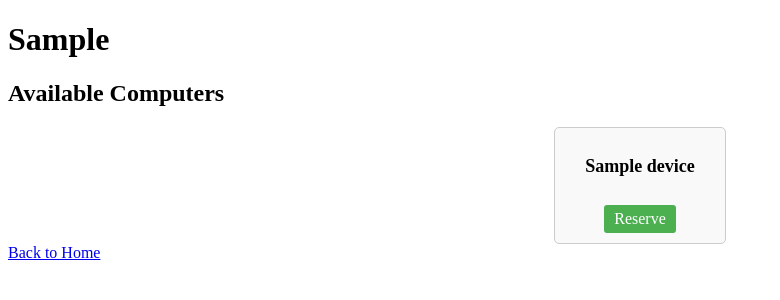
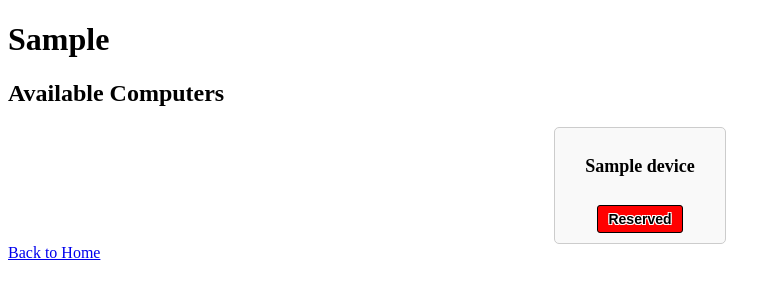
Before and after one commit to notacat1221/EAM-PC-Access-Control, a Flask app: a page that uses templates/room.html in a window 1280 px wide. Shown: the top 300 px of the page, without its empty margins (0-780 px from the left). Run offline with Flask 3, Linux system fonts and the light colour scheme; tables that the repository leaves empty hold one stand-in row (values such as "Sample post").

Commit message:
Login, Registration and Reservation
-Implemented bcrypt for hashing passwords
-Flask forms for login and register
-Basic reservation functionality, site will now display when device is reserved

```diff
--- a/app.py
+++ b/app.py
@@ -1,5 +1,6 @@
 from flask import Flask, url_for, request, redirect, render_template, abort, session, flash
 from flask_login import LoginManager, login_user
+from flask_bcrypt import Bcrypt
 
 from flask_wtf import FlaskForm
 from wtforms import StringField, PasswordField, SubmitField
@@ -27,6 +28,8 @@ socketio = SocketIO(app, ssl_context='adhoc') #enable SSL, 'adhoc' self signs th
 login_manager = LoginManager()
 login_manager.init_app(app)
 
+bcrypt = Bcrypt(app)
+
 def isSafeRedirect(target):
     if not target: #Prevents user from being unintentionally redirected if no target set
         return False
@@ -50,6 +53,18 @@ def load_user(username):
 def index():
     return render_template('index.html')
 
+#Login logic
+class LoginForm(FlaskForm):
+    username = StringField('Username', validators=[DataRequired()])
+    password = PasswordField('Password', validators=[DataRequired()])
+    submit = SubmitField('Login')
+
+class RegisterForm(FlaskForm):
+    username = StringField('Username', validators=[DataRequired()])
+    password = PasswordField('Password', validators=[DataRequired()])
+    passwordConfirm = PasswordField('Confirm Password', validators=[DataRequired()])
+    submit = SubmitField('Login')
+
 @app.route('/login', methods = ['GET', 'POST'])
 def login():
     if request.method == 'POST':
@@ -57,7 +72,7 @@ def login():
         password = request.form.get('password')
         user = User.query.filter_by(username=username).first()
 
-        if user and sha256_crypt.verify(password, user.password):
+        if user and bcrypt.check_password_hash(user.password, password):
             login_user(user)
             next = request.args.get('next')
             if isSafeRedirect(next):
@@ -68,6 +83,26 @@ def login():
             flash("Credentials incorrect")
     return render_template('login.html')
 
+@app.route('/logout')
+def logout():
+    session.clear()  # Clear the session
+    return redirect(url_for('index'))
+
+@app.route('/register', methods=['GET', 'POST'])
+def register():
+    form = RegisterForm()  # Assuming you have a RegisterForm for registration
+    if form.validate_on_submit():
+        username = form.username.data
+        password = form.password.data
+        hashed_password = bcrypt.generate_password_hash(password).decode('utf-8')
+        new_user = User(username=username, usertype='student',password=hashed_password, has_reservation=False)
+        database.session.add(new_user)
+        database.session.commit()
+        flash('Account created successfully!', 'success')
+        return redirect(url_for('login'))
+    return render_template('register.html', form=form)
+
+#Reservation Logic
 @app.route('/room/<string:current_room>')
 def room(current_room):
     # Get all devices in the specified room
@@ -77,15 +112,20 @@ def room(current_room):
 @app.route('/reserve/<string:hostname>')
 def reserve(hostname):
     device = Device.query.filter_by(hostname=hostname).first()
-    if device and not device.has_reservation:
-        device.has_reservation = True
-        database.session.commit() #IMPLEMENT AUDIT LOGGING
-    return redirect(url_for('index'))
+    if device and not device.is_reserved:
+        print("No reservation detected")
+        device.is_reserved = True
+        database.session.commit()  # Commit the reservation change
+        #Implement reservation audit logging
+    elif device and device.is_reserved:
+        print("Reservation detected")
+    else:
+        print("huh")
 
-@app.route('/logout')
-def logout():
-    session.clear()  # Clear the session
-    return redirect(url_for('index'))
+    # Redirect back to the room page to update the status
+    return redirect(url_for('room', current_room=device.room))
+
+
 
 @app.after_request
 def set_secure_cookie(response):
--- a/static/room.css
+++ b/static/room.css
@@ -31,16 +31,34 @@
     color: red;
 }
 
+/* Base button styling */
 .device .reserve-btn {
     display: inline-block;
     margin-top: 10px;
     padding: 5px 10px;
-    background-color: #4CAF50;
-    color: white;
+    border: 1px solid black;
+    border-radius: 3px;
     text-decoration: none;
-    border-radius: 3px;
+    font-size: 14px;
+    font-weight: bold;
 }
 
-.device .reserve-btn:hover {
+/* Available button (default state) */
+.device .reserve-btn.available {
+    background-color: #00FF00;
+    color: white;
+    text-shadow: 1px 1px 0 black, -1px -1px 0 black, 1px -1px 0 black, -1px 1px 0 black;
+}
+
+.device .reserve-btn.available:hover {
     background-color: #45a049;
 }
+
+/* Reserved button (restricted state) */
+.device .reserve-btn.restricted {
+    background-color: #FF0000;
+    color: black;
+    cursor: not-allowed;
+    pointer-events: none; /* Disable interaction */
+    text-shadow: 1px 1px 0 white, -1px -1px 0 white, 1px -1px 0 white, -1px 1px 0 white;
+}
--- a/templates/index.html
+++ b/templates/index.html
@@ -9,8 +9,8 @@
 <body>
     <h1>Choose a Room</h1>
     <ul>
-        <li><a href="{{ url_for('room', current_room='Room1') }}">Room 1</a></li>
-        <li><a href="{{ url_for('room', current_room='Room2') }}">Room 2</a></li>
+        <li><a href="{{ url_for('room', current_room='1') }}">Room 1</a></li>
+        <li><a href="{{ url_for('room', current_room='2') }}">Room 2</a></li>
         <!-- Add more rooms as needed -->
     </ul>
 </body>
--- a/templates/room.html
+++ b/templates/room.html
@@ -14,16 +14,16 @@
         {% for device in devices %}
             <div class="device">
                 <p class="hostname">{{ device.hostname }}</p>
-                {% if device.has_reservation %}
-                    <p class="status reserved">Reserved</p>
+                {% if device.is_reserved %}
+                    <p class="status reserved"></p>
+                    <button class="reserve-btn restricted" disabled>Reserved</button>
                 {% else %}
-                    <a href="{{ url_for('reserve', hostname=device.hostname) }}" class="reserve-btn">Reserve</a>
+                    <a href="{{ url_for('reserve', hostname=device.hostname) }}" class="reserve-btn available">Reserve</a>
                 {% endif %}
             </div>
         {% endfor %}
     </div>
 
-
     <a href="{{ url_for('index') }}">Back to Home</a>
 </body>
 </html>
```
Also changed, not shown: 6 other files.
